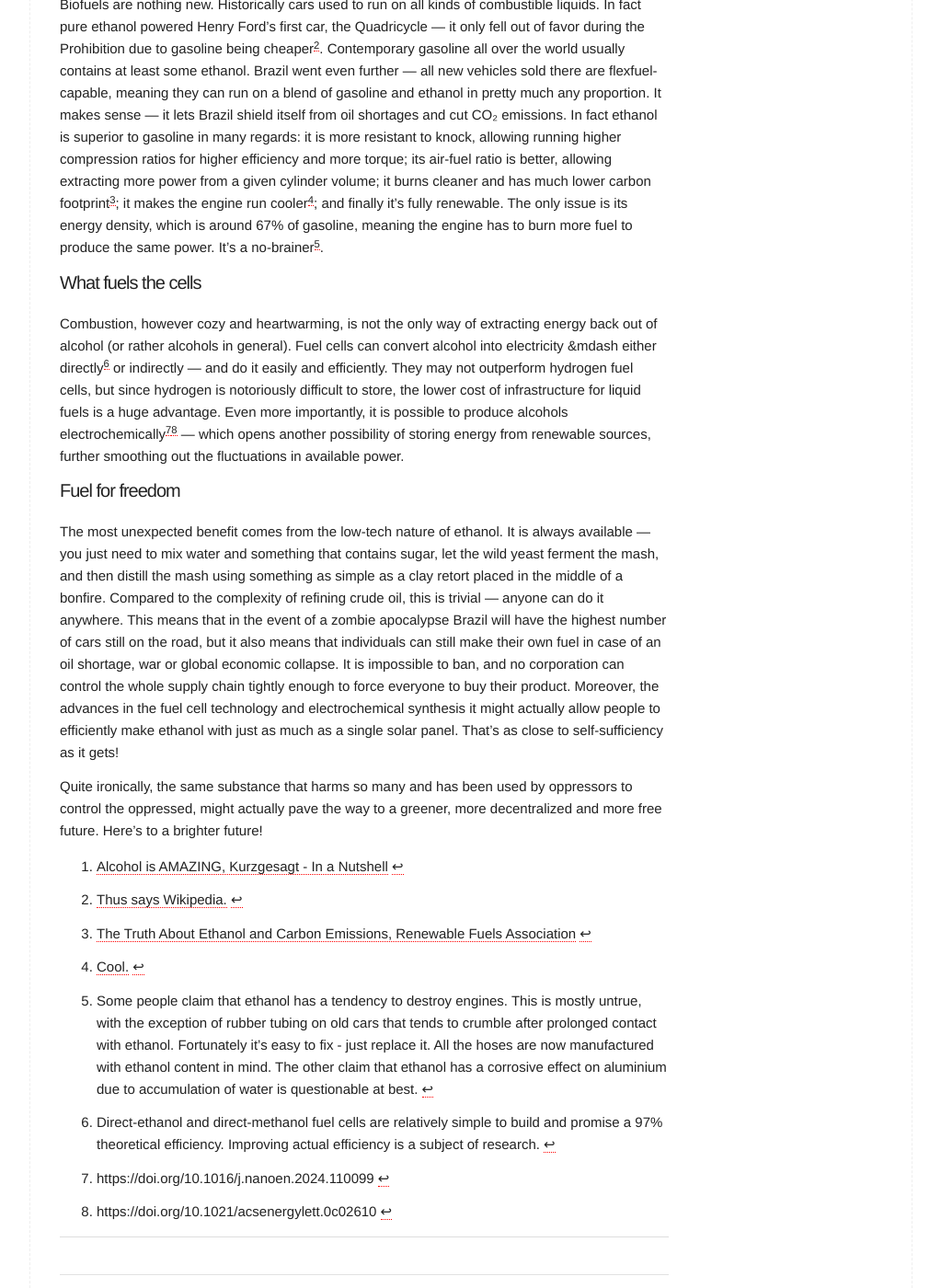
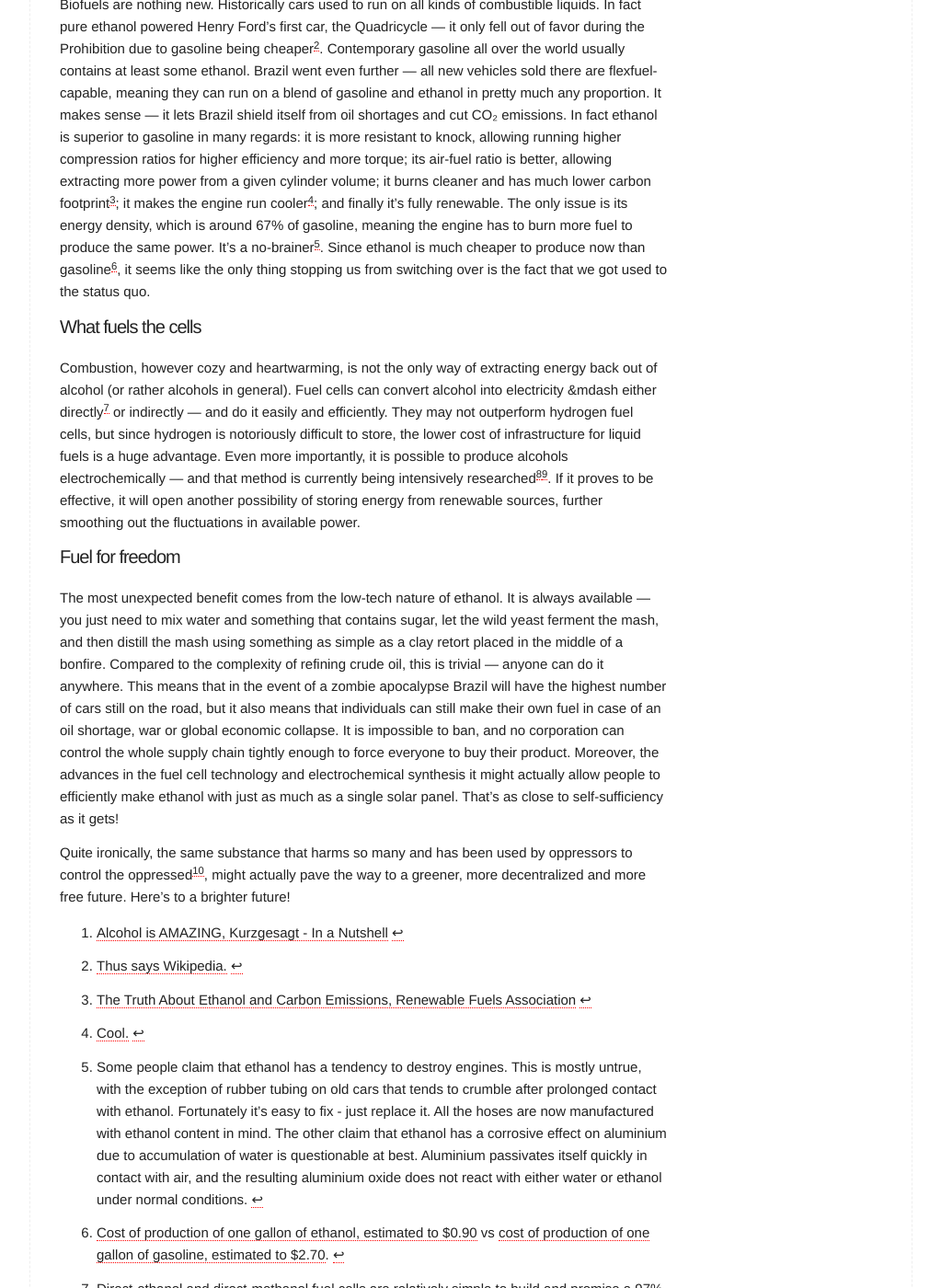
Before and after one commit to straszydlo/straszydlo.github.io, a Jekyll site: the page built from _posts/2025-08-15-freedom_fuel.md, in a window 1280 px wide and 1400 px high, scrolled down 586 px. Shown: the whole window at 92% size, without its empty margins (128-1151 px from the left). Built offline with Jekyll 4.4.1, drawn with Linux system fonts in a browser that asks for light colours; some of the changed text lies outside the part shown.

Commit message:
Corrections

```diff
--- a/_posts/2025-08-15-freedom_fuel.md
+++ b/_posts/2025-08-15-freedom_fuel.md
@@ -10,22 +10,24 @@
 While that claim might not be true, this "pact with the devil", as Kurzgesagt calls it, might actually have had a much more *technical* benefit for early societies. Ethanol is quite effective as a crude food preservative &mdash; and what's even better, alcohol fermentation pretty much happens on its own. It was an invaluable tool for our earliest ancestors, who oftentimes had to endure long periods without access to fresh fruits or grains. I'm far from advocating **for** ingesting alcohol, as nowadays we have healthier and more effective ways of stopping our fruits from going bad &mdash; but it might not be worth pouring it all down the drain. We may have not yet seen the good old *aqua vitae*'s full potential.
 
 ### What makes my engine tick
-Biofuels are nothing new. Historically cars used to run on all kinds of combustible liquids. In fact pure ethanol powered Henry Ford's first car, the Quadricycle &mdash; it only fell out of favor during the Prohibition due to gasoline being cheaper[^gasoline]. Contemporary gasoline all over the world usually contains at least some ethanol. Brazil went even further &mdash; all new vehicles sold there are flexfuel-capable, meaning they can run on a blend of gasoline and ethanol in pretty much any proportion. It makes sense &mdash; it lets Brazil shield itself from oil shortages and cut CO₂ emissions. In fact ethanol is superior to gasoline in many regards: it is more resistant to knock, allowing running higher compression ratios for higher efficiency and more torque; its air-fuel ratio is better, allowing extracting more power from a given cylinder volume; it burns cleaner and has much lower carbon footprint[^ecology]; it makes the engine run cooler[^cool]; and finally it's fully renewable. The only issue is its energy density, which is around 67% of gasoline, meaning the engine has to burn more fuel to produce the same power. It's a no-brainer[^caveat].
+Biofuels are nothing new. Historically cars used to run on all kinds of combustible liquids. In fact pure ethanol powered Henry Ford's first car, the Quadricycle &mdash; it only fell out of favor during the Prohibition due to gasoline being cheaper[^gasoline]. Contemporary gasoline all over the world usually contains at least some ethanol. Brazil went even further &mdash; all new vehicles sold there are flexfuel-capable, meaning they can run on a blend of gasoline and ethanol in pretty much any proportion. It makes sense &mdash; it lets Brazil shield itself from oil shortages and cut CO₂ emissions. In fact ethanol is superior to gasoline in many regards: it is more resistant to knock, allowing running higher compression ratios for higher efficiency and more torque; its air-fuel ratio is better, allowing extracting more power from a given cylinder volume; it burns cleaner and has much lower carbon footprint[^ecology]; it makes the engine run cooler[^cool]; and finally it's fully renewable. The only issue is its energy density, which is around 67% of gasoline, meaning the engine has to burn more fuel to produce the same power. It's a no-brainer[^caveat]. Since ethanol is much cheaper to produce now than gasoline[^source], it seems like the only thing stopping us from switching over is the fact that we got used to the status quo.
 
 ### What fuels the cells
-Combustion, however cozy and heartwarming, is not the only way of extracting energy back out of alcohol (or rather alcohols in general). Fuel cells can convert alcohol into electricity &mdash either directly[^DEFC] or indirectly &mdash; and do it easily and efficiently. They may not outperform hydrogen fuel cells, but since hydrogen is notoriously difficult to store, the lower cost of infrastructure for liquid fuels is a huge advantage. Even more importantly, it is possible to produce alcohols electrochemically[^methanol][^ethanol] &mdash; which opens another possibility of storing energy from renewable sources, further smoothing out the fluctuations in available power.
+Combustion, however cozy and heartwarming, is not the only way of extracting energy back out of alcohol (or rather alcohols in general). Fuel cells can convert alcohol into electricity &mdash either directly[^DEFC] or indirectly &mdash; and do it easily and efficiently. They may not outperform hydrogen fuel cells, but since hydrogen is notoriously difficult to store, the lower cost of infrastructure for liquid fuels is a huge advantage. Even more importantly, it is possible to produce alcohols electrochemically &mdash; and that method is currently being intensively researched[^methanol][^ethanol]. If it proves to be effective, it will open another possibility of storing energy from renewable sources, further smoothing out the fluctuations in available power.
 
 ### Fuel for freedom
 The most unexpected benefit comes from the low-tech nature of ethanol. It is always available &mdash; you just need to mix water and something that contains sugar, let the wild yeast ferment the mash, and then distill the mash using something as simple as a clay retort placed in the middle of a bonfire. Compared to the complexity of refining crude oil, this is trivial &mdash; anyone can do it anywhere. This means that in the event of a zombie apocalypse Brazil will have the highest number of cars still on the road, but it also means that individuals can still make their own fuel in case of an oil shortage, war or global economic collapse. It is impossible to ban, and no corporation can control the whole supply chain tightly enough to force everyone to buy their product. Moreover, the advances in the fuel cell technology and electrochemical synthesis it might actually allow people to efficiently make ethanol with just as much as a single solar panel. That's as close to self-sufficiency as it gets!
 
-Quite ironically, the same substance that harms so many and has been used by oppressors to control the oppressed, might actually pave the way to a greener, more decentralized and more free future. Here's to a brighter future!
+Quite ironically, the same substance that harms so many and has been used by oppressors to control the oppressed[^Russia], might actually pave the way to a greener, more decentralized and more free future. Here's to a brighter future!
 
 
 [^video]: [Alcohol is AMAZING, Kurzgesagt - In a Nutshell](https://youtu.be/aOwmt39L2IQ)
 [^gasoline]: [Thus says Wikipedia.](https://en.wikipedia.org/wiki/Ethanol_fuel_in_the_United_States#cite_ref-Ethanol_25-0)
 [^cool]: [Cool.](https://grassrootsmotorsports.com/articles/why-does-e85-run-cooler-and-make-more-power/)
+[^source]: [Cost of production of one gallon of ethanol, estimated to $0.90](https://docs.nrel.gov/docs/fy01osti/28893.pdf) vs [cost of production of one gallon of gasoline, estimated to $2.70](https://www.api.org/oil-and-natural-gas/energy-primers/gas-prices-explained).
 [^ecology]: [The Truth About Ethanol and Carbon Emissions, Renewable Fuels Association](https://ethanolrfa.org/media-and-news/category/blog/article/2022/10/the-truth-about-ethanol-and-carbon-emissions)
-[^caveat]: Some people claim that ethanol has a tendency to destroy engines. This is mostly untrue, with the exception of rubber tubing on old cars that tends to crumble after prolonged contact with ethanol. Fortunately it's easy to fix - just replace it. All the hoses are now manufactured with ethanol content in mind. The other claim that ethanol has a corrosive effect on aluminium due to accumulation of water is questionable at best.
+[^caveat]: Some people claim that ethanol has a tendency to destroy engines. This is mostly untrue, with the exception of rubber tubing on old cars that tends to crumble after prolonged contact with ethanol. Fortunately it's easy to fix - just replace it. All the hoses are now manufactured with ethanol content in mind. The other claim that ethanol has a corrosive effect on aluminium due to accumulation of water is questionable at best. Aluminium passivates itself quickly in contact with air, and the resulting aluminium oxide does not react with either water or ethanol under normal conditions.
 [^DEFC]: Direct-ethanol and direct-methanol fuel cells are relatively simple to build and promise a 97% theoretical efficiency. Improving actual efficiency is a subject of research.
 [^methanol]: https://doi.org/10.1016/j.nanoen.2024.110099
 [^ethanol]: https://doi.org/10.1021/acsenergylett.0c02610
+[^Russia]: [Russia is the prime example](https://allthatsinteresting.com/vodka-russia-history), but similar measures were implemented on Polish lands occupied by tsarist Russia after Partitions of Poland. Also the now-outlawed practice of paying workers with alcohol instead of money in South Africa is considered by many to have been a form of deliberate oppression.
```
